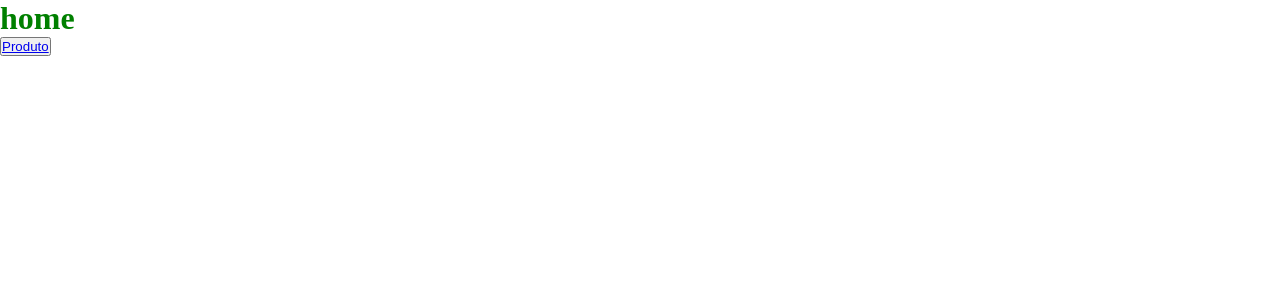
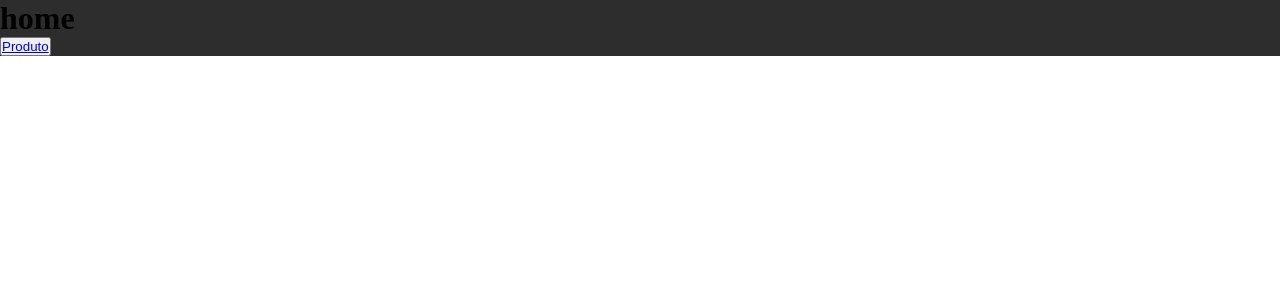
Before and after one commit to thiagomorais16/projeto_e-commerce, a React (Vite) app: page /home in a window 1280 px wide. Shown: the top 300 px of the page. Built offline with nearby package versions, Linux system fonts and the light colour scheme.

Commit message:
adicionadas variaveis

```diff
--- /dev/null
+++ b/src/sass/_variables.scss
@@ -0,0 +1,8 @@
+$main-color : #2D2D2D;
+$second-color: #F5F5F5;
+$third-color: #0C70F2;
+$fourth-color: #FFFFFF;
+$fifth-color: #676767;
+$main-border-radius: 10px;
+$second-border-radius: 6px;
+$main-font-family:Raleway;
--- a/src/views/Home/index.scss
+++ b/src/views/Home/index.scss
@@ -1,5 +1,4 @@
-.home{
- h1{
-    color: green;
- }
+@use "../../sass/variables" as *;
+.home {
+   background-color: $main-color;
 }
```
